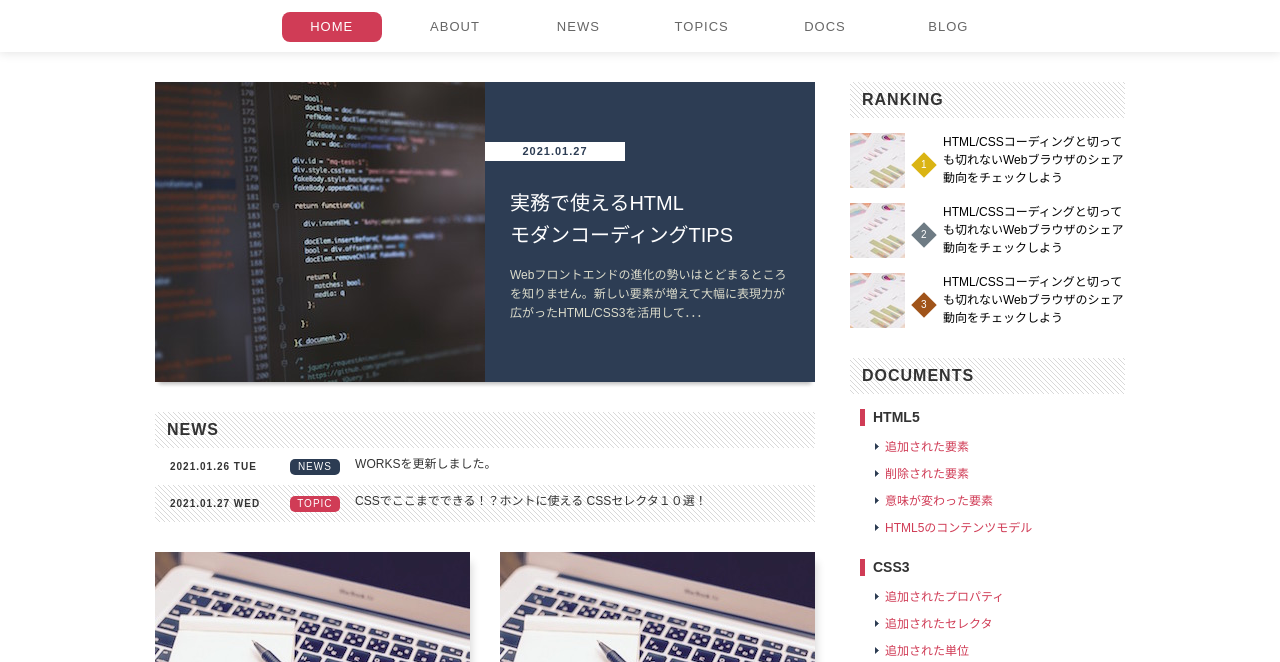
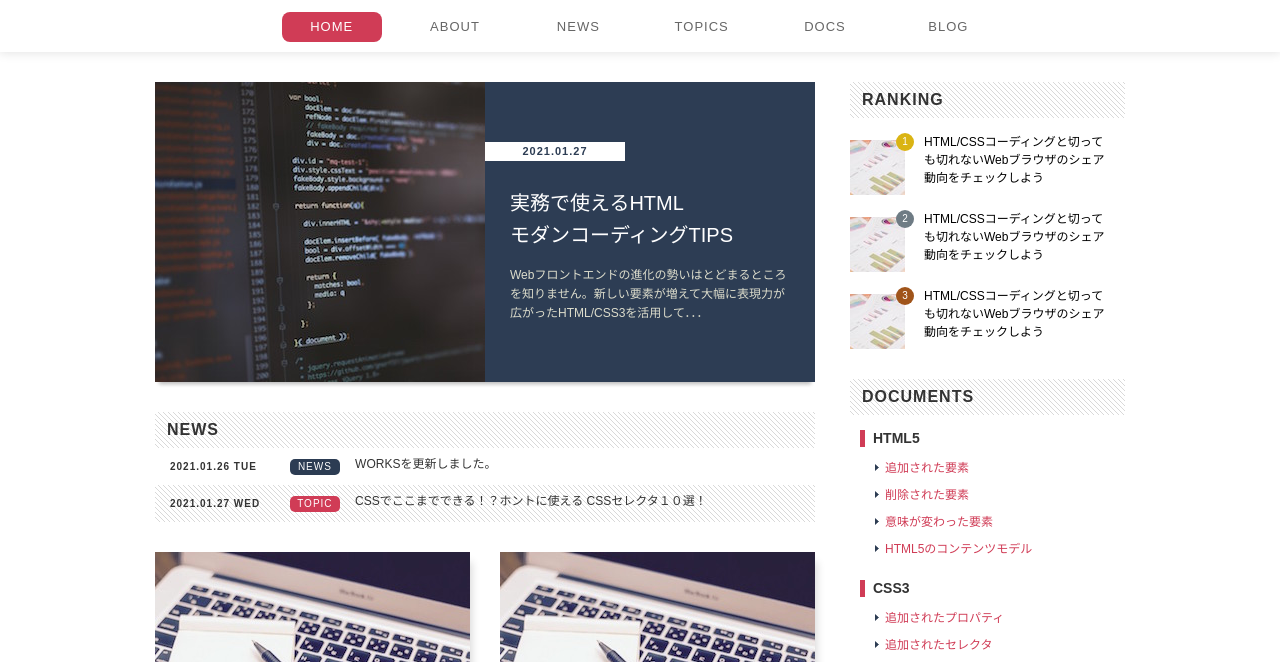
Before and after one commit to rereal7/mcoding, a plain HTML site: page standard-layout/index.html in a window 1280 px wide. Shown: the part 87-749 px from the top of the page. Drawn offline with Linux system fonts and the light colour scheme.

Commit message:
update ranking style

```diff
--- a/standard-layout/css/style.css
+++ b/standard-layout/css/style.css
@@ -284,16 +284,14 @@ sidemanu
   display: inline-block;
   width: 18px;
   height: 18px;
-  margin: 0 10px;
+  margin: 0 10px 0 -9px;
   border: 1px solid #ccc;
   color: #aaa;
-  vertical-align: 20px;
+  vertical-align: 50px;
   text-align: center;
   font-weight: bold;
   line-height: 16px;
-  -webkit-transform: rotate(45deg);
-  -ms-transform: rotate(45deg);
-  transform: rotate(45deg);
+  border-radius: 9px;
 }
 .ranking .ranking-item:nth-of-type(1) .order,
 .ranking .ranking-item:nth-of-type(2) .order,
@@ -317,9 +315,6 @@ sidemanu
   counter-increment: ranking;
   display: inline-block;
   font-size: 1.0rem;
-  -webkit-transform: rotate(-45deg);
-  -ms-transform: rotate(-45deg);
-  transform: rotate(-45deg);
 }
 .documents {
   margin: 10px 10px 30px;
```
